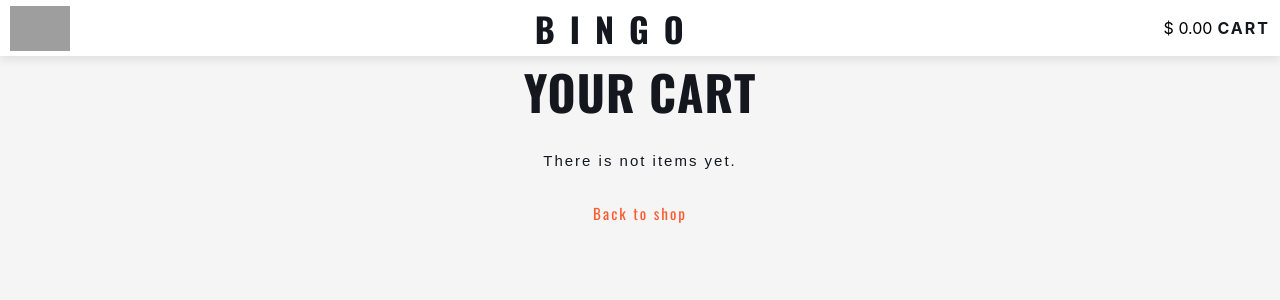
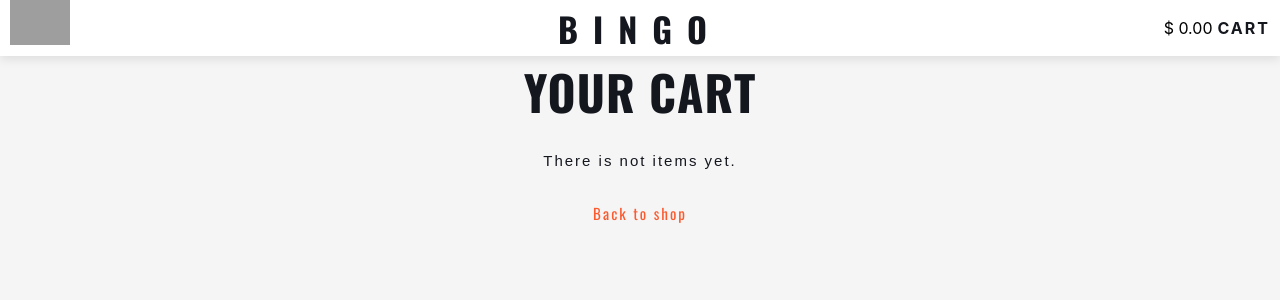
Before and after one commit to Artem-Pavlenko/shop01, a React (Create React App) app: page /cart in a window 1280 px wide. Shown: the top 300 px of the page. Built offline with nearby package versions, Linux system fonts and the light colour scheme; grey boxes are pictures that could not be loaded; a web font is replaced by a local one.

Commit message:
fix header

```diff
--- a/src/components/Header/Header.module.scss
+++ b/src/components/Header/Header.module.scss
@@ -2,7 +2,6 @@
 
 
 .headerBlock {
-  //border: 1px solid;
   height: 7vh;
   width: 100%;
   position: fixed;
@@ -15,16 +14,19 @@
   background-color: $bgPrimary;
 
   .logo {
+    width: 33%;
     height: 100%;
     padding-left: 10px;
 
     img {
       height: 80%;
-      margin-top: 10%;
     }
   }
 
   .title {
+    text-align: center;
+    width: 33%;
+
     a {
       text-decoration: none;
 
@@ -42,9 +44,10 @@
   }
 
   .cart {
+    width: 33%;
     padding-right: 10px;
     display: flex;
-    justify-content: space-between;
+    justify-content: flex-end;
 
     .totalPrice {
       margin-right: 5px;
```
